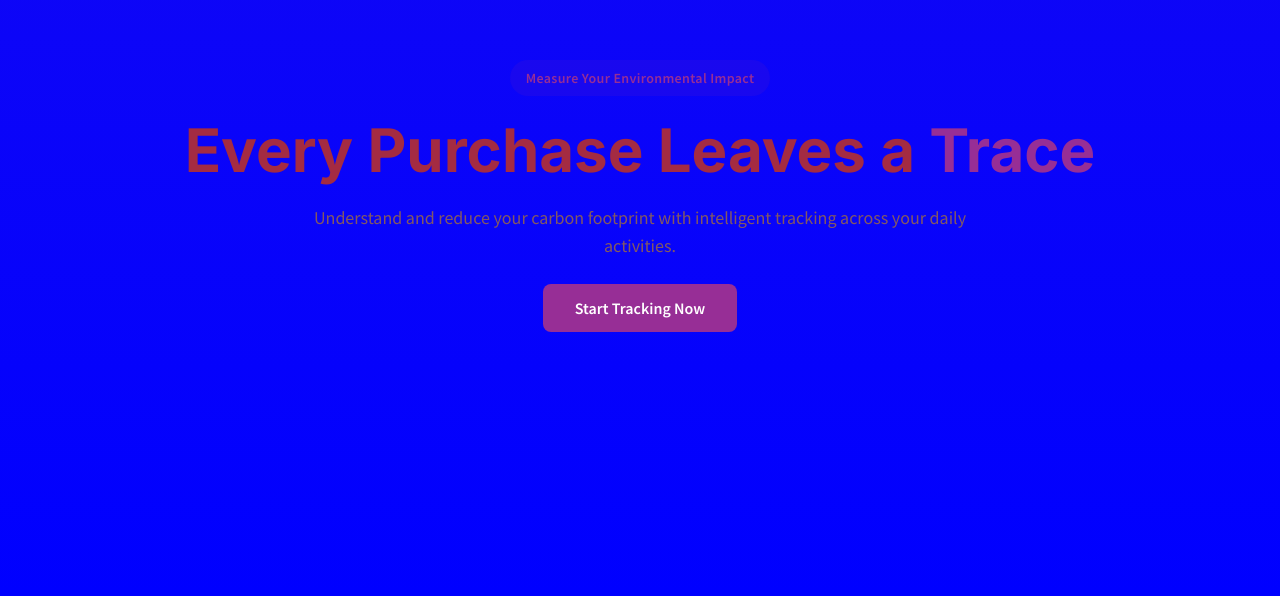
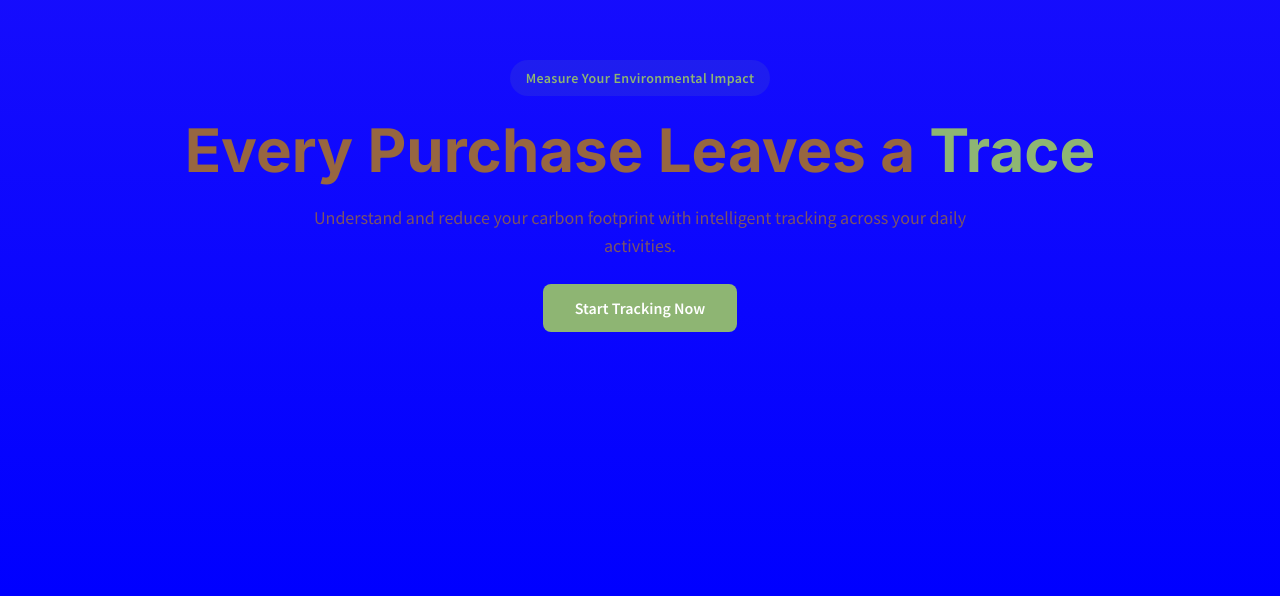
Before and after one commit to sakshamg567/ecofootprint-journey, a React (Vite) app: page / in a window 1280 px wide. Shown: the part 204-800 px from the top of the page. Built offline with nearby package versions, Linux system fonts and the light colour scheme.

Commit message:
Implement white and green color scheme
Update color scheme to use white and green to better represent the impact.

```diff
--- a/src/index.css
+++ b/src/index.css
@@ -6,19 +6,19 @@
 @layer base {
   :root {
     --background: 0 0% 100%;
-    --foreground: 162 43% 24%;
+    --foreground: 151 40% 25%;
 
-    --primary: 151 18% 59%;
+    --primary: 142 71% 45%;
     --primary-foreground: 0 0% 100%;
 
-    --secondary: 164 17% 26%;
+    --secondary: 151 40% 25%;
     --secondary-foreground: 0 0% 100%;
 
-    --accent: 86 14% 80%;
-    --accent-foreground: 164 17% 26%;
+    --accent: 142 33% 95%;
+    --accent-foreground: 151 40% 25%;
 
-    --border: 151 18% 59%;
-    --ring: 151 18% 59%;
+    --border: 142 71% 45%;
+    --ring: 142 71% 45%;
 
     --radius: 0.5rem;
   }
```
